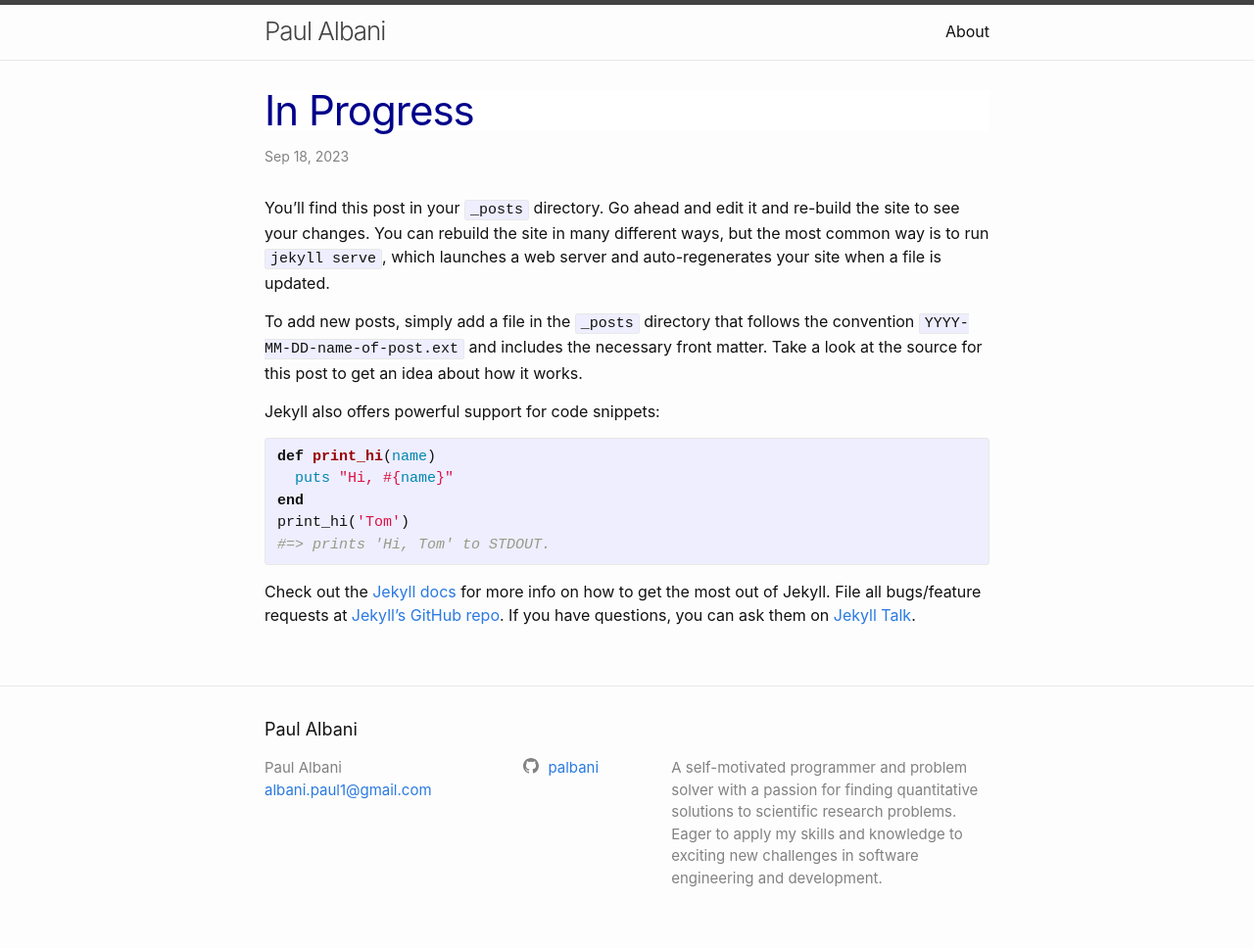
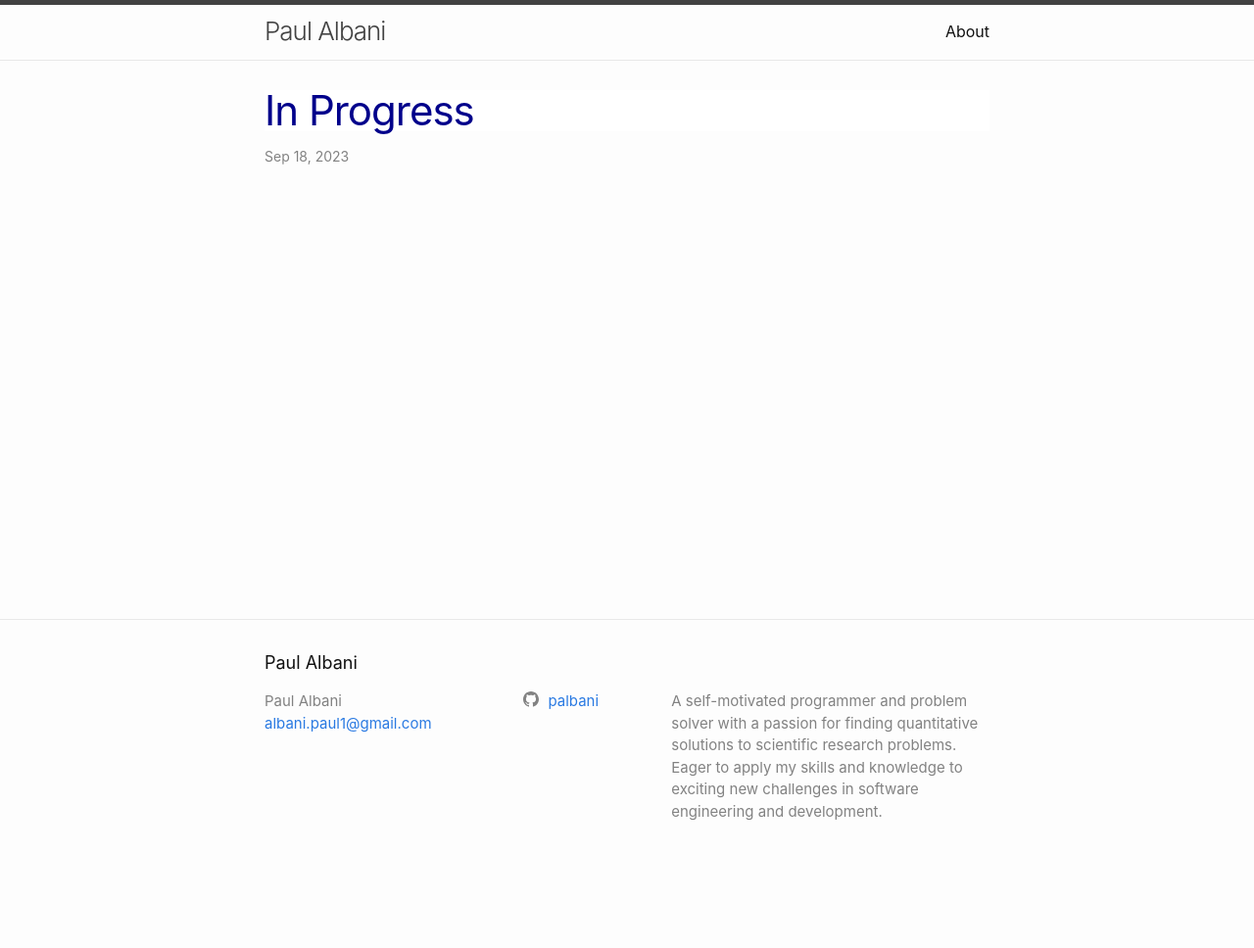
Before and after one commit to palbani/github-pages-with-docker, a Jekyll site: the page built from _posts/2023-09-18-welcome-to-jekyll.markdown, in a window 1280 px wide. Shown: the whole page at 98% size. Built offline with Jekyll 4.4.1, drawn with Linux system fonts in a browser that asks for light colours; after the commit the page ends 900 px from its top, so only the background shows below that.

Commit message:
Changed More Things

```diff
--- a/_layouts/home.html
+++ b/_layouts/home.html
@@ -28,7 +28,6 @@ layout: default
       {%- endfor -%}
     </ul>
 
-    <p class="rss-subscribe">subscribe <a href="{{ "/feed.xml" | relative_url }}">via RSS</a></p>
-  {%- endif -%}
+
 
 </div>
--- a/_posts/2023-09-18-welcome-to-jekyll.markdown
+++ b/_posts/2023-09-18-welcome-to-jekyll.markdown
@@ -4,22 +4,3 @@ title:  "In Progress"
 date:   2023-09-18 23:05:51 +0000
 categories: jekyll update
 ---
-You’ll find this post in your `_posts` directory. Go ahead and edit it and re-build the site to see your changes. You can rebuild the site in many different ways, but the most common way is to run `jekyll serve`, which launches a web server and auto-regenerates your site when a file is updated.
-
-To add new posts, simply add a file in the `_posts` directory that follows the convention `YYYY-MM-DD-name-of-post.ext` and includes the necessary front matter. Take a look at the source for this post to get an idea about how it works.
-
-Jekyll also offers powerful support for code snippets:
-
-{% highlight ruby %}
-def print_hi(name)
-  puts "Hi, #{name}"
-end
-print_hi('Tom')
-#=> prints 'Hi, Tom' to STDOUT.
-{% endhighlight %}
-
-Check out the [Jekyll docs][jekyll-docs] for more info on how to get the most out of Jekyll. File all bugs/feature requests at [Jekyll’s GitHub repo][jekyll-gh]. If you have questions, you can ask them on [Jekyll Talk][jekyll-talk].
-
-[jekyll-docs]: https://jekyllrb.com/docs/home
-[jekyll-gh]:   https://github.com/jekyll/jekyll
-[jekyll-talk]: https://talk.jekyllrb.com/
```
Also changed, not shown: about.md (+0 -13 lines).
